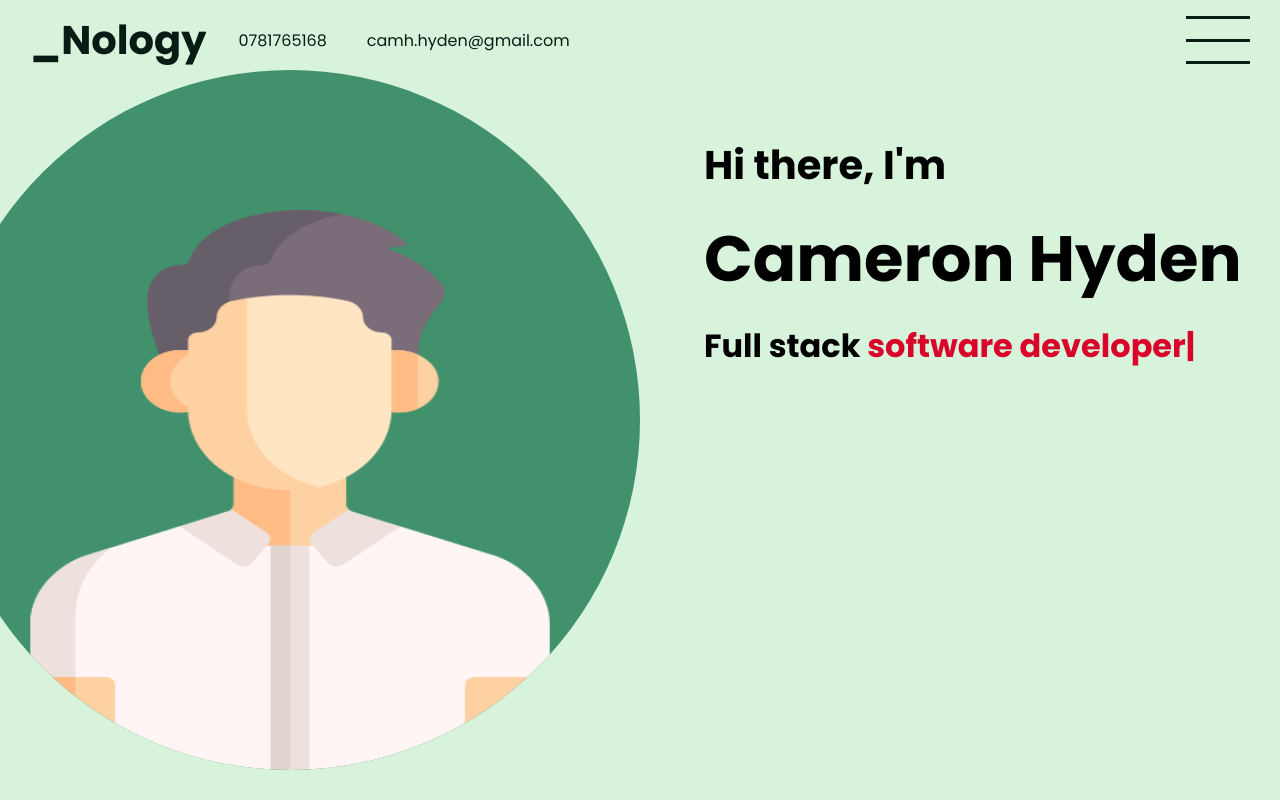
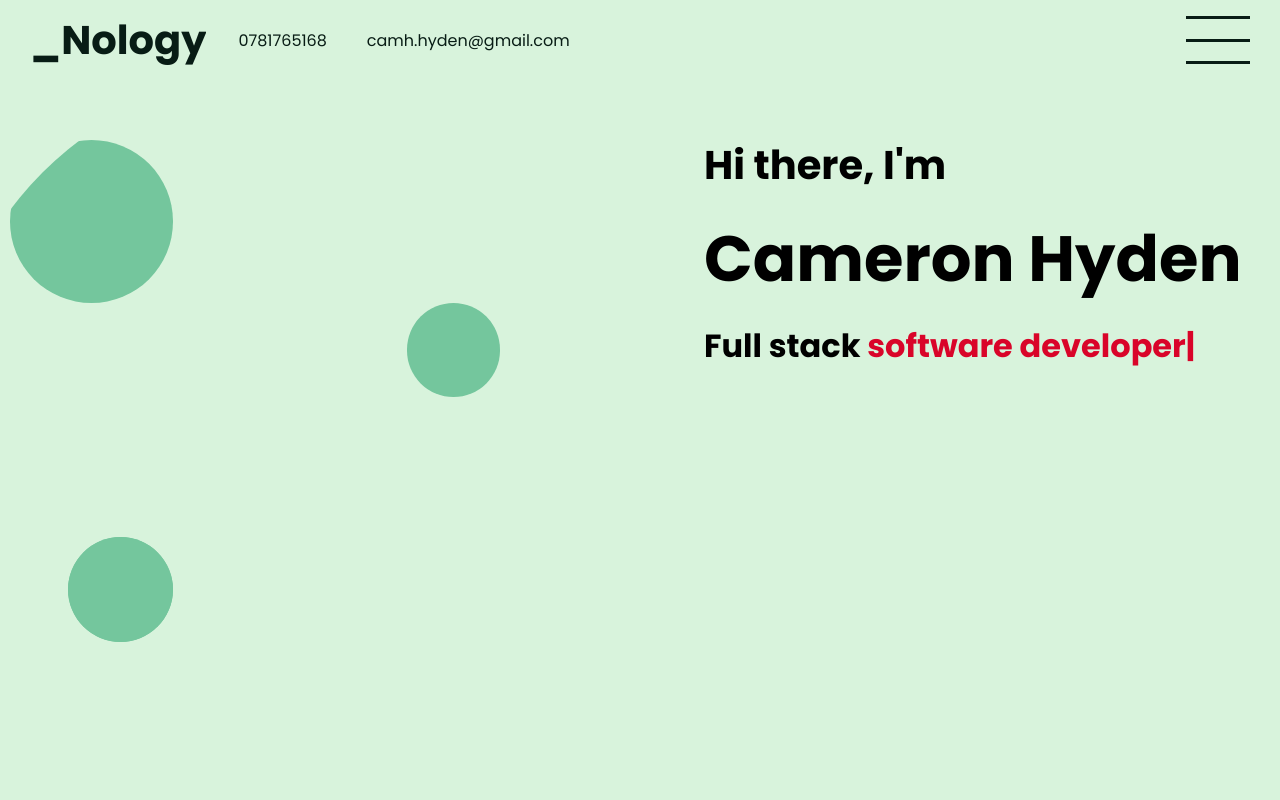
Before and after one commit to CameronHyden/portfolio2, a React (Create React App) app: page / in a window 1280 px wide. Built offline with nearby package versions, Linux system fonts and the light colour scheme.

Commit message:
homepage styles

```diff
--- a/src/components/intro/Intro.jsx
+++ b/src/components/intro/Intro.jsx
@@ -1,5 +1,4 @@
 import "./Intro.scss";
-import Me from "../../assets/images/businessman.png";
 import { init } from "ityped";
 import { useEffect, useRef } from "react";
 
@@ -18,8 +17,16 @@ const Intro = () => {
   return (
     <div className="intro" id="intro">
       <div className="left">
-        <div className="imageContainer">
-          <img className="profileImage" src={Me} alt="me" />
+        <div className="image-circle">
+          <div className="image-circle--2"></div>
+          <div className="image-circle--3"></div>
+          <div className="image-circle--4"></div>
+          <div className="image-circle--5"></div>
+          <div className="image-circle--6"></div>
+          <div className="image-circle--7"></div>
+          <div className="image-circle--8"></div>
+          <div className="image-circle--8"></div>
+          <div className="image-circle--9"></div>
         </div>
       </div>
       <div className="right">
--- a/src/components/intro/Intro.scss
+++ b/src/components/intro/Intro.scss
@@ -5,17 +5,56 @@
   .left {
     flex: 0.5;
     overflow: hidden;
-    .imageContainer {
+    .image-circle {
       width: 700px;
+
       height: 700px;
-      background-color: #40916c;
       border-radius: 50%;
-      display: flex;
-      align-items: flex-end;
+      display: grid;
       float: right;
-      .profileImage {
-        width: 100%;
-        height: 80%;
+      grid-area: repeat(3 1fr);
+      grid-template-areas:
+        "one two three"
+        "four five six"
+        "seven eight eight";
+      &--2 {
+        background-color: $secondary-circle-color;
+        border-radius: 50%;
+        height: 70%;
+        width: 70%;
+        align-self: flex-end;
+        justify-self: flex-end;
+        grid-area: one;
+      }
+      &--3 {
+        grid-area: two;
+      }
+      &--4 {
+        grid-area: three;
+      }
+      &--5 {
+        grid-area: four;
+      }
+      &--6 {
+        grid-area: five;
+      }
+      &--7 {
+        background-color: $secondary-circle-color;
+        border-radius: 50%;
+        height: 40%;
+        width: 40%;
+        grid-area: six;
+      }
+      &--8 {
+        grid-area: seven;
+        background-color: $secondary-circle-color;
+        border-radius: 50%;
+        height: 45%;
+        width: 45%;
+        justify-self: flex-end;
+      }
+      &--9 {
+        grid-area: eight;
       }
     }
   }
--- a/styles/_variables.scss
+++ b/styles/_variables.scss
@@ -8,5 +8,7 @@ $extra-large-desktop-breakpoint: 2560px;
 $primary-font: "Poppins", sans-serif;
 $primary-color: #081c15;
 $secondary-color: #d8f3dc;
+$main-circle-color: #40916c;
+$secondary-circle-color: #74c69d;
 
 // #15023a;
```
